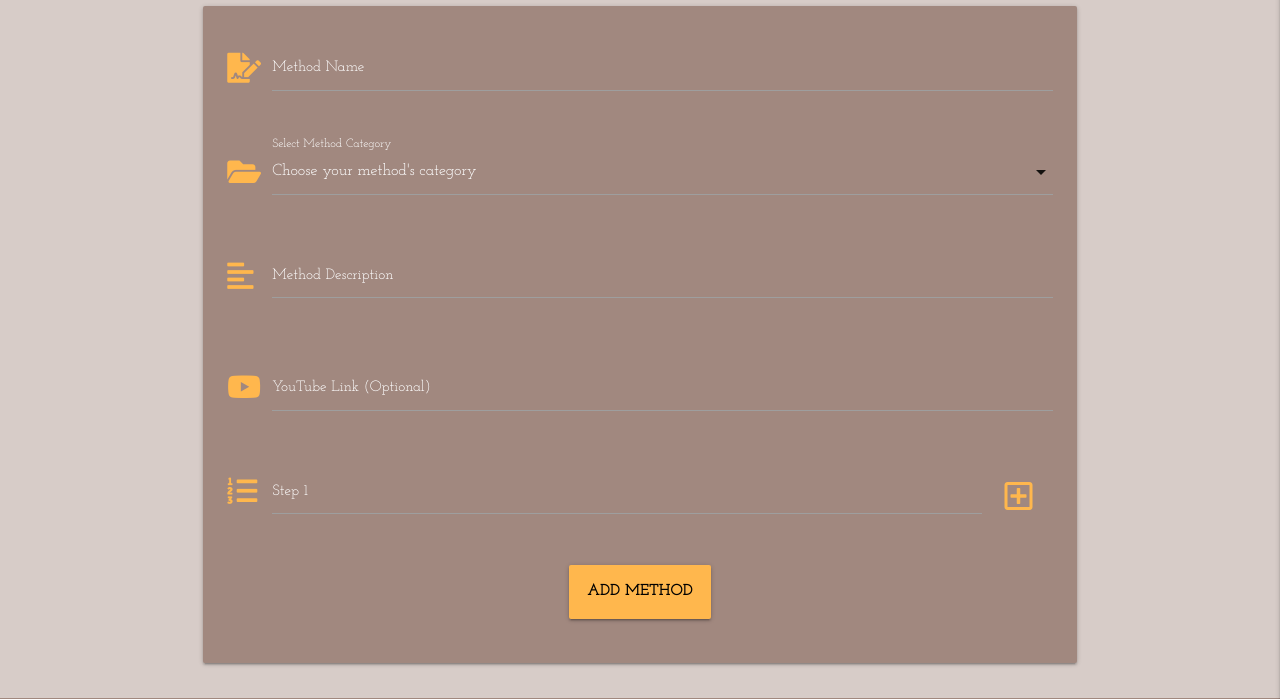
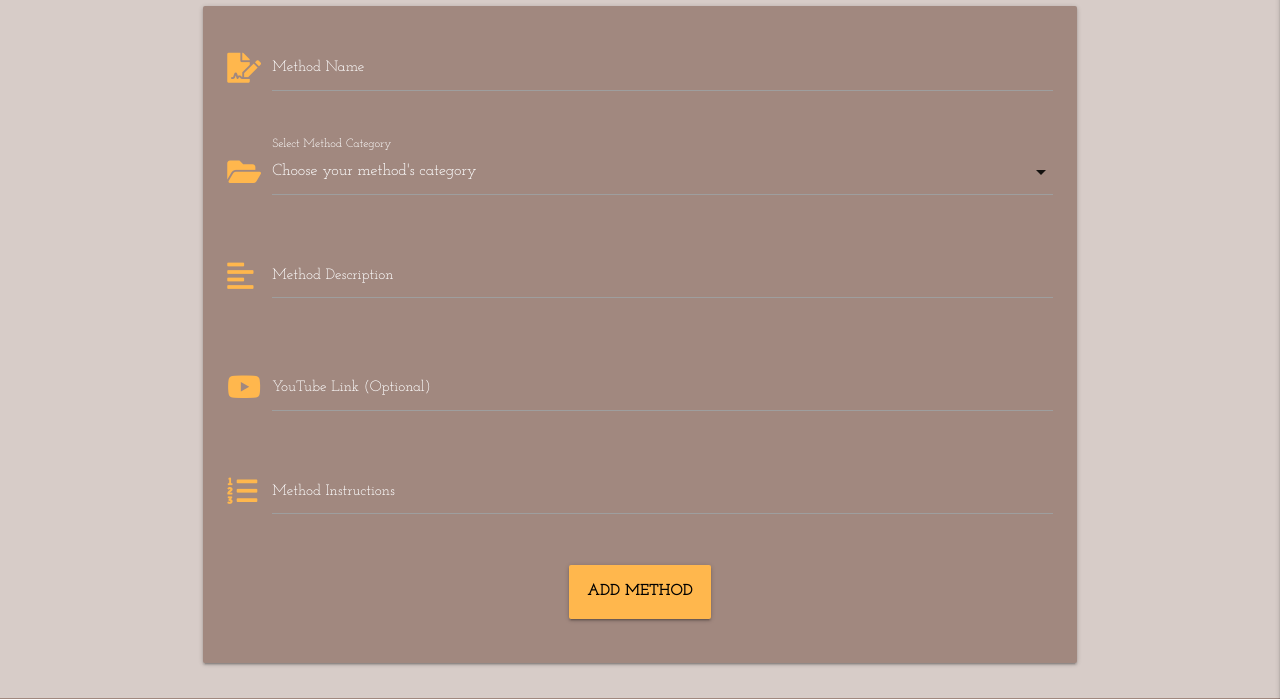
Before and after one commit to dudeguythethird/DIYourself, a Flask app: page /add_method in a window 1280 px wide. Shown: the part 160-859 px from the top of the page. Run offline with Flask 2, Linux system fonts and the light colour scheme; data that the repository does not hold is empty; some libraries are stand-ins or nearby versions; some web fonts are replaced.

Commit message:
Changes method steps field in form back to its original form as a single text field and introduces a way of formatting the text retrieved for it with css.

```diff
--- a/static/css/style.css
+++ b/static/css/style.css
@@ -138,7 +138,6 @@ a i:hover {
 
 .add-input {
     font-size: xx-large;
-    ;
 }
 
 /*-------------------------------------------------------Method Page Styles*/
@@ -170,6 +169,10 @@ button {
     border: none;
 }
 
+.instructions {
+    white-space: pre-wrap;
+}
+
 /* This ovverides some materialize css that centres the brand logo classed element on smaller screens. */
 
 @media only screen and (max-width: 992px){
--- a/static/js/script.js
+++ b/static/js/script.js
@@ -1,7 +1,7 @@
 // This function initialises the mobile sidenav component from materialize
 
-$(document).ready(function(){
-    $('.sidenav').sidenav({edge: "right"});
+$(document).ready(function () {
+    $('.sidenav').sidenav({ edge: "right" });
     $('select').formSelect();
 
     validateMaterializeSelect();
@@ -35,22 +35,16 @@ $(document).ready(function(){
 
 // The following password validation method was found: https://codepen.io/diegoleme/pen/surIK
 
-if (window.location.pathname == '/sign_up') {
-
 var password = document.getElementById("password")
     , confirm_password = document.getElementById("password_confirm");
 
 function validatePassword() {
-    if (password || confirm_password) {
     if (password.value != confirm_password.value) {
         confirm_password.setCustomValidity("Passwords Don't Match");
     } else {
         confirm_password.setCustomValidity('');
     }
 }
-}
 
 password.onchange = validatePassword();
 confirm_password.onkeyup = validatePassword();
-
-}
--- a/templates/add_method.html
+++ b/templates/add_method.html
@@ -50,16 +50,17 @@
                 </div>
                 <!-- Method Steps Text Field -->
                 <div class="row">
-                    <div class="input-field col s11">
+                    <div class="input-field col s12">
                         <i class="fas fa-list-ol prefix orange-text text-lighten-2"></i>
                         <textarea id="method_steps" name="method_steps" minlength="5" maxlength="2000"
                             class="materialize-textarea validate" required></textarea>
-                        <label for="method_steps" class="white-text">Step 1</label>
+                        <label for="method_steps" class="white-text">Method Instructions</label>
                     </div>
-                    <div class="col s1">
+                    <!--Below is the begining of a method that I may yet implement, that will allow users to add a custom number of text fields for their method instructions (one for each step) and then they would be stored as a list or perhaps a dictionary. DELETE???-->
+                    <!-- <div class="col s1">
                         <br>
                         <a href="javascript:void(0);" class="add-input orange-text text-lighten-2"><i class="far fa-plus-square"></i></a>
-                    </div>
+                    </div> -->
                 </div>
                 <!-- Submit Button -->
                 <div class="row btn-container">
--- a/templates/base.html
+++ b/templates/base.html
@@ -85,7 +85,6 @@
             </div>
         </div>
     </footer>
-
     <script src="https://code.jquery.com/jquery-3.6.0.min.js"
         integrity="sha256-/xUj+3OJU5yExlq6GSYGSHk7tPXikynS7ogEvDej/m4=" crossorigin="anonymous"></script>
     <script src="https://cdnjs.cloudflare.com/ajax/libs/materialize/1.0.0/js/materialize.min.js"></script>
--- a/templates/method.html
+++ b/templates/method.html
@@ -24,7 +24,7 @@
             <div class="row">
                 <div class="col s12">
                     <h6>Instructions</h6>
-                    <p>{{ method.method_steps }}</p>
+                    <p class="instructions">{{ method.method_steps }}</p>
                 </div>
             </div>
         </div>
```
Also changed, not shown: README.md. Lines whose indentation alone changed are shown as unchanged.
